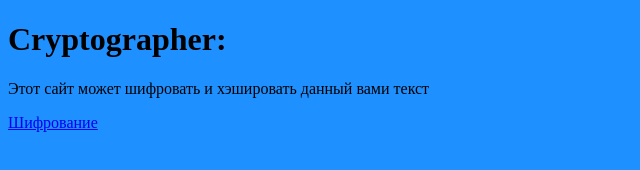
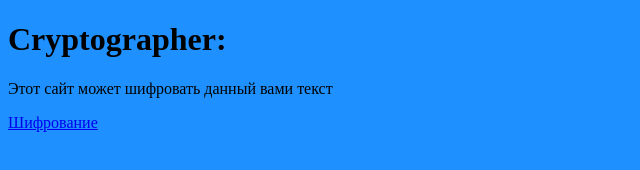
Before and after one commit to Mstislav2016/cryptographer.io, a plain HTML site: page index.html in a window 1280 px wide. Shown: the whole page, without its empty margins (0-640 px from the left). Drawn offline with Linux system fonts and the light colour scheme.

Commit message:
Update index.html

```diff
--- a/index.html
+++ b/index.html
@@ -10,7 +10,7 @@ body {background-color: DodgerBlue;}
 <body>
 
 <h1>Cryptographer:</h1>
-<p>Этот сайт может шифровать и хэшировать данный вами текст<p>
+<p>Этот сайт может шифровать данный вами текст<p>
 
 <a href="crypto.html">Шифрование</a>
 
```
